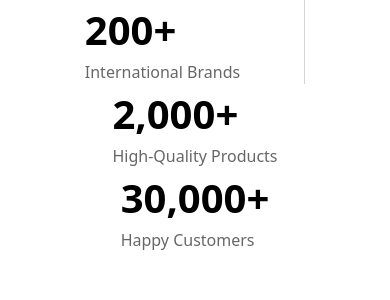
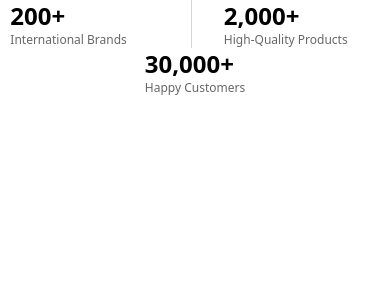
Before and after one commit to DiegoOtani/Shop, a Next.js app: page / in a window 390 px wide. Shown: the top 300 px of the page. Built offline with nearby package versions, Linux system fonts and the light colour scheme.

Commit message:
style(QuantityInfo): add responsive size

```diff
--- a/src/components/QuantityInfo/index.tsx
+++ b/src/components/QuantityInfo/index.tsx
@@ -3,10 +3,10 @@ import { QuantityInfoProps } from "./types";
 const QuantityInfo: React.FC<QuantityInfoProps> = ({ quantity, text }) => {
   return (
     <div className="flex flex-col pr-8">
-      <h2 className="text-[40px] font-bold">
+      <h2 className="text-[40px] max-sm:text-2xl font-bold">
         {quantity}+
       </h2>
-      <p className="text-black text-opacity-60 text-base">
+      <p className="text-black max-sm:text-xs text-opacity-60 text-base">
         {text}
       </p>
     </div>
```
